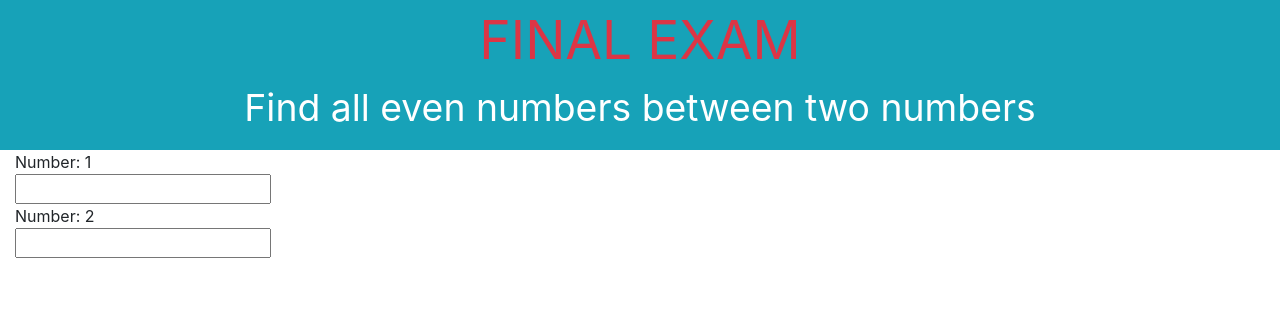
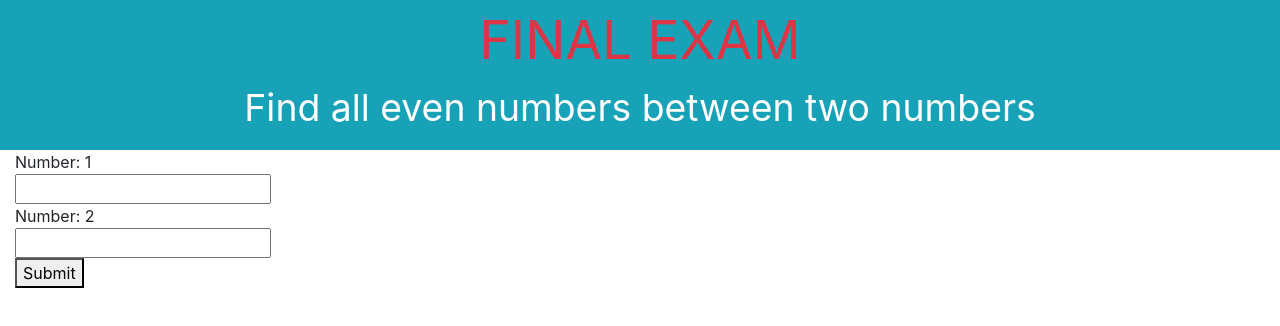
Before and after one commit to MinyuCheng/final, an Angular app: page / in a window 1280 px wide. Shown: the top 326 px of the page. Built offline with nearby package versions, Linux system fonts and the light colour scheme.

Commit message:
step1: input2

```diff
--- a/src/app/app.component.html
+++ b/src/app/app.component.html
@@ -12,11 +12,14 @@
   <div>
     <a style="font: 16pt; text-align: center;">Number: 1</a>
     <div class="clear"></div>
-    <input type="number" style="align-self: center;" />
+    <input type="text" style="align-self: center;" />
   </div>
   <div>
     <a style="font: 16pt; text-align: center;">Number: 2</a>
     <div class="clear"></div>
-    <input type="number" style="align-self: center;" />
+    <input type="text" style="align-self: center;" />
+  </div>
+  <div>
+    <button type="submit" class="btn-primary-warning">Submit</button>
   </div>
 </div>
```
